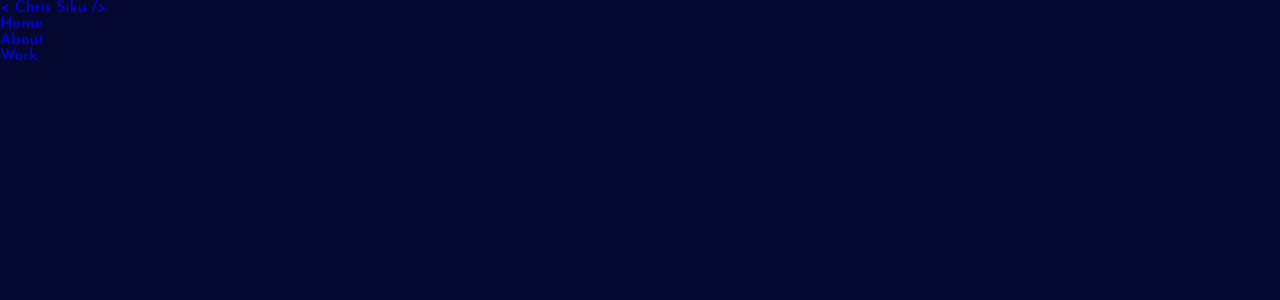
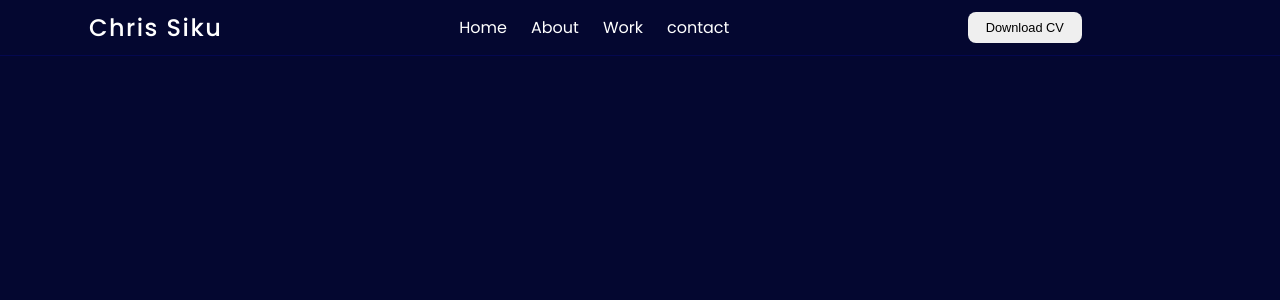
Before and after one commit to Chrissiku/my-portfolio, a React (Create React App) app: page / in a window 1280 px wide. Shown: the top 300 px of the page. Built offline with nearby package versions, Linux system fonts and the light colour scheme.

Commit message:
Implement header for the desktop view

```diff
--- a/package.json
+++ b/package.json
@@ -8,8 +8,10 @@
     "@testing-library/user-event": "^13.5.0",
     "react": "^18.2.0",
     "react-dom": "^18.2.0",
+    "react-icons-kit": "^2.0.0",
     "react-router-dom": "^6.3.0",
     "react-scripts": "5.0.1",
+    "uuid": "^8.3.2",
     "web-vitals": "^2.1.4"
   },
   "scripts": {
--- a/public/index.html
+++ b/public/index.html
@@ -9,6 +9,10 @@
       content="Web site created using create-react-app"
     />
     <title>Christian Siku</title>
+    <link
+      rel="stylesheet"
+      href="https://cdnjs.cloudflare.com/ajax/libs/font-awesome/6.1.1/css/all.min.css"
+    />
   </head>
   <body>
     <noscript>You need to enable JavaScript to run this app.</noscript>
--- a/src/App.css
+++ b/src/App.css
@@ -1,4 +1,4 @@
-@import url("https://fonts.googleapis.com/css2?family=Josefin+Sans:wght@200;400;500;600;700&display=swap");
+@import url("https://fonts.googleapis.com/css2?family=Poppins:wght@200;300;400;500;600;700;800;900&display=swap");
 
 *,
 *::before,
@@ -15,11 +15,109 @@
   --text-white: #fff;
   --text-primary: #0a4eff;
   --text-secondary: #5856d1;
-  --font-family: "Josefin Sans", sans-serif;
+  --font-family: "Poppins", sans-serif;
 }
 
 body {
   background-color: var(--bg-dark-color);
+  color: var(--text-wight);
   font-family: var(--font-family);
-  color: var(--text-wight);
 }
+
+.btn {
+  outline: none;
+  border: none;
+  padding: 8px 18px;
+  font-size: 0.8rem;
+  font-weight: 500;
+  border-radius: 8px;
+  transition: all 0.5s;
+  cursor: pointer;
+}
+
+header {
+  position: fixed;
+  width: 100%;
+  padding: 10px 20px 10px 30px;
+  box-shadow: 0px 0px 1px #0615eb;
+  display: flex;
+  justify-content: space-between;
+  align-items: center;
+}
+
+header .logo {
+  color: var(--text-white);
+  font-size: 1.5rem;
+  font-weight: 500;
+  letter-spacing: 1.5px;
+  transform: all 0.5s;
+}
+
+header .menu-icon {
+  position: absolute;
+  top: 10px;
+  right: 20px;
+  cursor: pointer;
+  background-color: transparent;
+  border: none;
+  outline: none;
+  color: var(--text-white);
+  visibility: visible;
+  opacity: 1;
+  border: 1px solid var(--text-white);
+  border-radius: 100%;
+  padding: 5px;
+}
+
+header nav {
+  position: fixed;
+  top: 0;
+  right: 0;
+  height: 100%;
+  width: 100%;
+  background-color: var(--bg-dark-color);
+  transition: 0.5s;
+  transform: translateX(100vw);
+  z-index: 1;
+}
+
+header nav ul li {
+  color: var(--text-white);
+}
+
+header .mobile-nav {
+  transform: none;
+}
+
+@media screen and (min-width: 768px) {
+  header {
+    justify-content: space-around;
+  }
+
+  header nav {
+    position: relative;
+    transform: none;
+    display: flex;
+    justify-content: space-around;
+    align-items: center;
+    width: 70%;
+  }
+
+  header nav ul {
+    display: flex;
+    justify-content: space-evenly;
+    align-items: center;
+    gap: 1.5rem;
+    color: var(--text-white);
+  }
+
+  header nav ul li i {
+    display: none;
+  }
+
+  header .menu-icon {
+    position: absolute;
+    visibility: hidden;
+    opacity: 0;
+  }
+}
--- a/src/Components/Header/Header.js
+++ b/src/Components/Header/Header.js
@@ -1,19 +1,58 @@
+import { useRef } from "react";
 import { Link } from "react-router-dom";
-import Navigation from "./NavMenu";
+import Icon from "react-icons-kit";
+import linksArray from "./headerData";
+import { thLarge } from "react-icons-kit/fa/thLarge";
+import { close } from "react-icons-kit/fa/close";
 
 const Header = () => {
+  const navigationRef = useRef();
+  const toggleNavbar = () => {
+    navigationRef.current.classList.toggle("mobile-nav");
+  };
   return (
     <>
       <header>
         <Link to="/">
-          <a href="/" className="logo">
-            <span>&lt;</span>&nbsp;Chris Siku&nbsp;<span>/&gt;</span>
-          </a>
+          <span className="logo">Chris Siku</span>
         </Link>
-        <Navigation />
+        <nav ref={navigationRef}>
+          <ul>
+            {linksArray.map((menuItem) => (
+              <Link to={menuItem.path} key={menuItem.id}>
+                <li onClick={toggleNavbar}>
+                  <i>{menuItem.icon}</i>
+                  <span>{menuItem.menu}</span>
+                </li>
+              </Link>
+            ))}
+          </ul>
+          <button
+            type="button"
+            className="menu-icon"
+            id="menu-icon close-navbar"
+            onClick={toggleNavbar}
+          >
+            <Icon icon={close} size={20} />
+          </button>
+
+          <div className="button">
+            <button type="button" className="btn">
+              Download CV
+            </button>
+          </div>
+        </nav>
+
+        <button
+          type="button"
+          className="menu-icon"
+          id="menu-icon"
+          onClick={toggleNavbar}
+        >
+          <Icon icon={thLarge} size={20} />
+        </button>
       </header>
     </>
   );
 };
-
 export default Header;
--- a/src/Components/Header/NavMenu.jsx
+++ /dev/null
@@ -1,21 +0,0 @@
-import linksArray from "./headerData";
-import { Link } from "react-router-dom";
-
-const Navigation = () => {
-  return (
-    <>
-      <nav>
-        <ul>
-          {linksArray.map((menu) => (
-            <Link to={menu.path}>
-              <li>
-                <a href={menu.path}>{menu.item}</a>
-              </li>
-            </Link>
-          ))}
-        </ul>
-      </nav>
-    </>
-  );
-};
-export default Navigation;
--- a/src/Components/Header/headerData.js
+++ b/src/Components/Header/headerData.js
@@ -1,18 +1,35 @@
+import React from "react";
+import { v4 as menuId } from "uuid";
+import Icon from "react-icons-kit";
+import { home } from "react-icons-kit/fa/home";
+
+const ICON_SIZE = 20;
+
 const linksArray = [
   {
-    id: 1,
-    item: "Home",
+    id: menuId(),
+    menu: "Home",
     path: "/",
+    icon: <Icon icon={home} size={ICON_SIZE} />,
   },
   {
-    id: 2,
-    item: "About",
+    id: menuId(),
+    menu: "About",
     path: "/",
+    icon: <Icon icon={home} size={ICON_SIZE} />,
   },
   {
-    id: 3,
-    item: "Work",
+    id: menuId(),
+    menu: "Work",
     path: "/",
+    icon: <Icon icon={home} size={ICON_SIZE} />,
+  },
+
+  {
+    id: menuId(),
+    menu: "contact",
+    path: "/",
+    icon: <Icon icon={home} size={ICON_SIZE} />,
   },
 ];
 export default linksArray;
```
Also changed, not shown: 1 other file (tests, documents, lock files or other folders).
